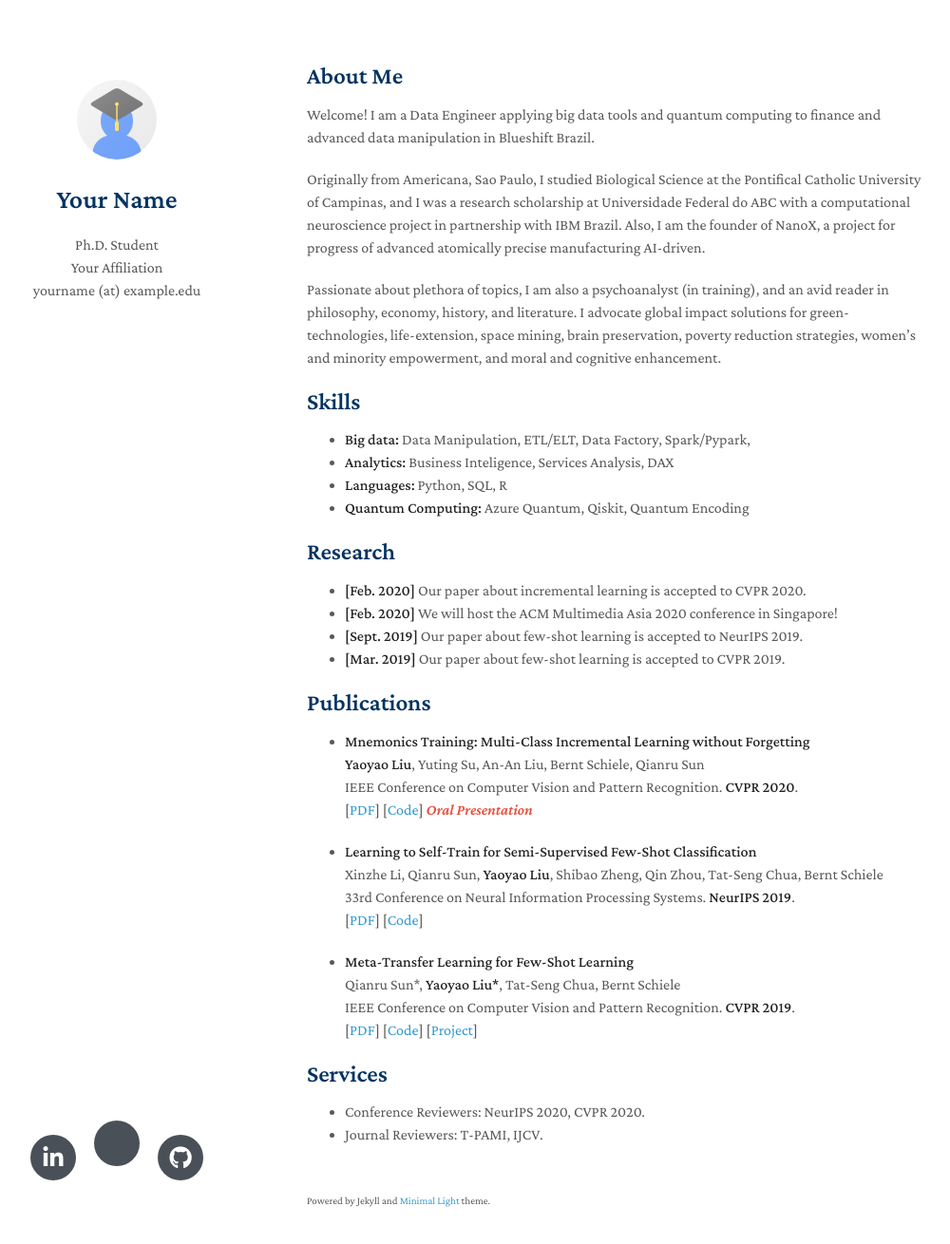
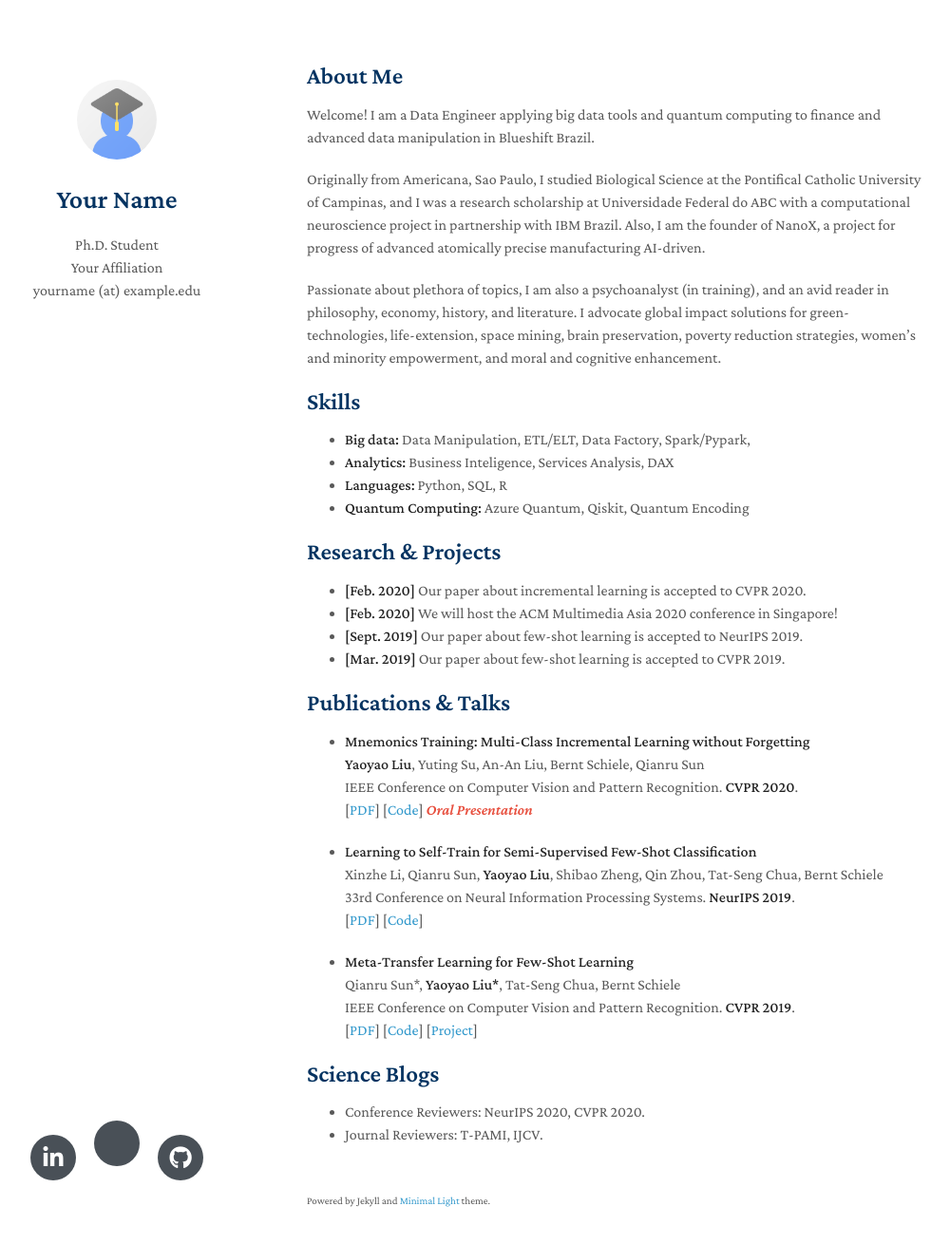
Before and after one commit to samuelfernandofs/samuel.fernando, a Jekyll site: the page built from index.md, in a window 1280 px wide and 1345 px high. Shown: the top 1310 px of the window at 95% size, without its empty margins (147-1147 px from the left). Built offline with Jekyll 4.4.1, drawn with Linux system fonts in a browser that asks for light colours; nearby versions of some CDN libraries; a style sheet for code colours, icons or effects is not loaded; our own code applies the rules of GitHub Pages for plain Markdown files.

Commit message:
Update index.md

```diff
--- a/index.md
+++ b/index.md
@@ -17,14 +17,14 @@ Passionate about plethora of topics, I am also a psychoanalyst (in training), an
 - **Languages:** Python, SQL, R
 - **Quantum Computing:** Azure Quantum, Qiskit, Quantum Encoding
 
-## Research
+## Research & Projects
 
 - **[Feb. 2020]** Our paper about incremental learning is accepted to CVPR 2020.
 - **[Feb. 2020]** We will host the ACM Multimedia Asia 2020 conference in Singapore!
 - **[Sept. 2019]** Our paper about few-shot learning is accepted to NeurIPS 2019.
 - **[Mar. 2019]** Our paper about few-shot learning is accepted to CVPR 2019.
 
-## Publications
+## Publications & Talks
 
 - **Mnemonics Training: Multi-Class Incremental Learning without Forgetting**
   <br>
@@ -50,7 +50,7 @@ Passionate about plethora of topics, I am also a psychoanalyst (in training), an
   <br>
   [[PDF](http://openaccess.thecvf.com/content_CVPR_2019/papers/Sun_Meta-Transfer_Learning_for_Few-Shot_Learning_CVPR_2019_paper.pdf)] [[Code](https://github.com/yaoyao-liu/meta-transfer-learning)] [[Project](https://mtl.yyliu.net/)]
 
-## Services
+## Science Blogs
 
 - Conference Reviewers: NeurIPS 2020, CVPR 2020.
 - Journal Reviewers: T-PAMI, IJCV.
```
